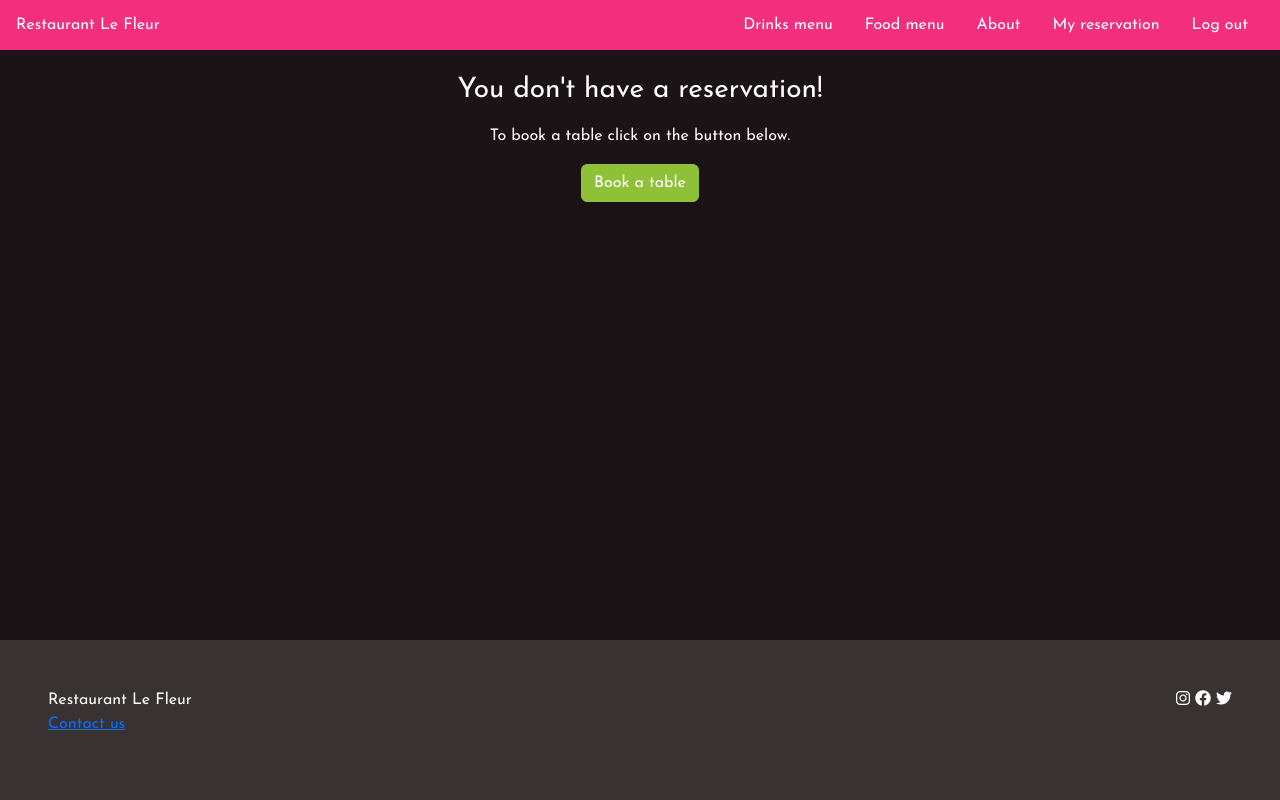
After one commit to jossansik/Portfolio-project4-restaurant-booking, a Django app: page /my/reservation/ in a window 1280 px wide. The commit adds this page. Run offline with Django 3.2, Linux system fonts and the light colour scheme; the visitor is signed in with stand-in values (Sample User, id 1); data that the repository does not hold is empty; some libraries are stand-ins or nearby versions.

Commit message:
Add my reservation view with cancellation ability

```diff
--- a/restaurant_app/forms.py
+++ b/restaurant_app/forms.py
@@ -18,6 +18,10 @@ class BookingForm(forms.Form):
 
 class ReservationForm(forms.Form):
     num_guests = forms.CharField(widget=forms.HiddenInput(), required=True)
-    reserved_start_date = forms.CharField(
+    reserved_start_date = forms.DateField(
         widget=forms.HiddenInput(), required=True)
     table_id = forms.CharField(widget=forms.HiddenInput(), required=True)
+
+
+class MyReservationForm(forms.Form):
+    reservation_id = forms.CharField(widget=forms.HiddenInput(), required=True)
--- a/restaurant_app/services.py
+++ b/restaurant_app/services.py
@@ -25,6 +25,7 @@ class TimeSlot:
 
 def make_reservation(user, table_id, reservation_start_date, num_guests):
     table = Table.objects.get(pk=table_id)
+    reservation_start_date = reservation_start_date.replace(tzinfo=pytz.UTC)
     end_date = reservation_start_date + timedelta(minutes=30)
     existingReservation = Reservation.objects.filter(
         table=table, reserved_start_date__gte=reservation_start_date, reserved_start_date__lt=end_date)
--- a/restaurant_app/urls.py
+++ b/restaurant_app/urls.py
@@ -12,4 +12,6 @@ urlpatterns = [
          name='booking_details'),
     path('booking/complete/', login_required(views.BookingCompleteView.as_view()),
          name='booking_complete'),
+    path('my/reservation/', login_required(views.MyReservationView.as_view()),
+         name='my_reservation'),
 ]
--- a/restaurant_app/views.py
+++ b/restaurant_app/views.py
@@ -1,10 +1,12 @@
+import pytz
 from datetime import datetime
 from django.forms import ValidationError
 from django.shortcuts import redirect, render
 from django.urls import reverse
 from django.views import View
 from django.views.generic import TemplateView
-from restaurant_app.forms import BookingForm, ReservationForm
+from restaurant_app.forms import BookingForm, MyReservationForm, ReservationForm
+from restaurant_app.models import Reservation
 from restaurant_app.services import TimeSlot, get_timeslots, make_reservation
 
 
@@ -127,3 +129,35 @@ class BookingCompleteView(View):
                 "date": date
             },
         )
+
+
+class MyReservationView(View):
+    def get(self, request, *args, **kwargs):
+        form = MyReservationForm()
+        reservation = {}
+        reservation_date = {}
+        message = request.GET.get('message')
+
+        if any(Reservation.objects.filter(guest=request.user, reserved_start_date__gte=datetime.now(tz=pytz.UTC))):
+            reservation = Reservation.objects.get(
+                guest=request.user, reserved_start_date__gte=datetime.now(tz=pytz.UTC))
+            form['reservation_id'].initial = reservation.id
+            reservation_date = reservation.reserved_start_date
+
+        return render(
+            request,
+            "my/reservation/index.html",
+            {
+                "form": form,
+                "reservation": reservation,
+                "date": reservation_date,
+                "message": message,
+            },
+        )
+
+    def post(self, request, *args, **kwargs):
+        reservation_id = request.POST.get("reservation_id")
+        reservation = Reservation.objects.get(pk=reservation_id)
+        reservation.delete()
+
+        return redirect(reverse('my_reservation') + '?message=success')
--- a/templates/base.html
+++ b/templates/base.html
@@ -34,14 +34,14 @@
             </li>
             {% if user.is_authenticated %}
             <li>
-                <a href="#">My reservation</a>
+                <a href="{% url 'my_reservation' %}">My reservation</a>
             </li>
             <li>
                 <a href="{% url 'account_logout' %}">Log out</a>
             </li>
             {% else %}
             <li>
-                <a href="{% url 'account_signup' %}">Table booking</a>
+                <a href="{% url 'account_login' %}?next=/booking/">Table booking</a>
             </li>
             <li>
                 <a href="{% url 'account_login' %}">Log in</a>
--- /dev/null
+++ b/templates/my/reservation/index.html
@@ -0,0 +1,52 @@
+{% extends "base.html" %}
+
+{% load static %}
+{% load django_bootstrap5 %}
+
+{% block content %}
+
+<div class="col-lg-5 col mt-4 px-4 mb-4">
+    {% if reservation %}
+    <h3 class="mb-3 text-center">Reservation details</h3>
+    {% if user.is_authenticated %}
+    <p class="mt-4 text-center">Welcome, {{ user.email }}. Thank you for visiting.</p>
+    {% endif %}
+    <div class="col">
+        <div class="card">
+            <div class="card-body m-auto text-left">
+                <div>
+                    Date: {{ date|date:'l j b' }}
+                </div>
+                <div>
+                    Time: {{ date|date:'H:i' }}
+                </div>
+                <div>
+                    Number of guests: {{reservation.num_guests}}
+                </div>
+            </div>
+        </div>
+    </div>
+    <form method="post">
+        {% csrf_token %}
+        {% bootstrap_form form %}
+        <div class="mt-4 text-center">
+            <button class="btn btn-primary" rel="tooltip" title="Remove">
+                Cancel reservation
+            </button>
+        </div>
+    </form>
+    {% else %}
+    <div class="text-center">
+        {% if message and message == 'success' %}
+        <h3 class="mb-3">Your reservation has been cancelled!</h3>
+        <p>We hope to see you soon. If you wish to make a new reservation click on the button below.</p>
+        {% else %}
+        <h3 class="mb-3">You don't have a reservation!</h3>
+        <p>To book a table click on the button below.</p>
+        {% endif %}
+        <a href={% url 'booking' %} class="btn btn-primary" role="button">Book a table</a>
+    </div>
+    {% endif %}
+</div>
+
+{%endblock%}
```
